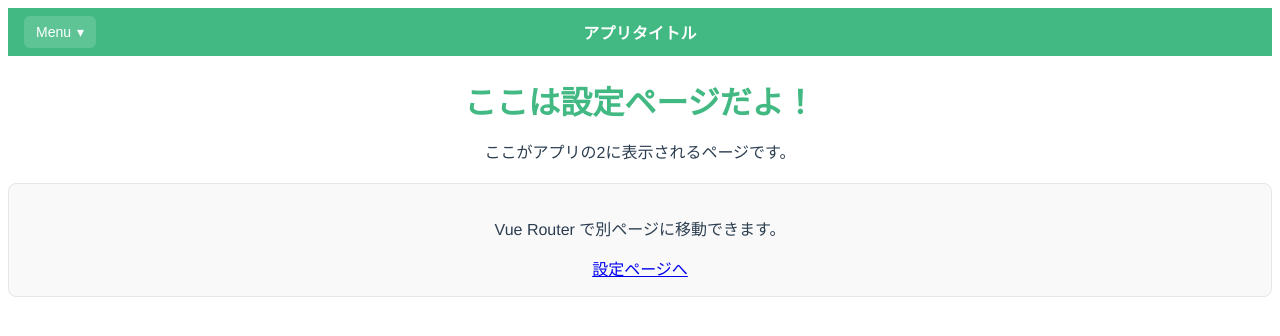
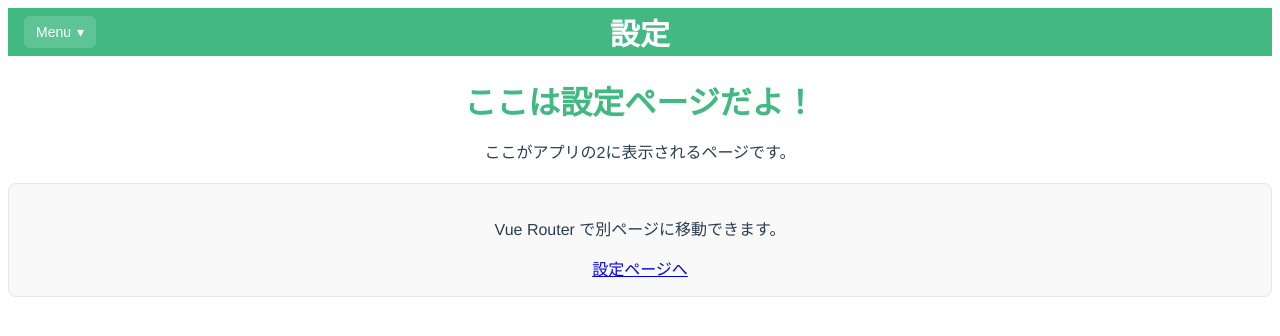
Before and after one commit to athenaYamaguchi/AthenaTestWebSite, a Vue app: page /settings-page in a window 1280 px wide. Shown: the top 336 px of the page. Built offline with nearby package versions, Linux system fonts and the light colour scheme.

Commit message:
kireinisitayo

```diff
--- a/src/App.vue
+++ b/src/App.vue
@@ -1,21 +1,14 @@
 <template>
   <div id="app">
-    <CommonHeader :menu-items="menuItems" />
     <router-view />
   </div>
 </template>
-
 <script>
-import CommonHeader from './components/CommonHeader.vue';
 
 export default {
-  components: { CommonHeader },
   data() {
     return {
-      menuItems: [
-        { icon: '🏠', key: 'TopPage',        label: 'トップページ',   route: '/' },
-        { icon: '🔧', key: 'settings-page',  label: '設定',          route: '/settings-page' }
-      ]
+
     };
   }
 };
--- a/src/components/CommonHeader.vue
+++ b/src/components/CommonHeader.vue
@@ -40,11 +40,13 @@
 
       <!-- □■□ タイトル -->
       <div class="brand center-area">
-        <span class="brand-text">アプリタイトル</span>
+        <span class="brand-text">{{ headerTitle }}</span>
       </div>
 
       <!-- □□■ 空き -->
-      <div class="right-area"></div>
+      <div class="right-area">
+
+      </div>
 
     </div>
   </header>
@@ -54,11 +56,15 @@
 export default {
   name: 'CommonHeader',
   props: {
+    headerTitle: {
+      type: String,
+      default: 'アプリタイトル'
+    },
     menuItems: {
       type: Array,
       default: () => [
-        { key: 'home-page', label: 'ホーム', route: '/' },
-        { key: 'settings-page', label: '設定', route: '/settings-page' }
+        { icon: '🏠', key: 'TopPage',        label: 'トップページ',   route: '/' },
+        { icon: '🔧', key: 'settings-page',  label: '設定',          route: '/settings-page' }
       ]
     }
   },
@@ -130,6 +136,7 @@ export default {
 }
 .brand-text {
   font-weight: 600;
+  font-size: 30px;
   letter-spacing: 0.2px;
 }
 
--- a/src/views/SettingsPage.vue
+++ b/src/views/SettingsPage.vue
@@ -1,4 +1,9 @@
 <template>
+  <!-- 共通ヘッダを表示 -->
+  <CommonHeader
+    :headerTitle=headerTitle
+  />
+
   <div class="home-page-page">
     <h1>ここは設定ページだよ！</h1>
     <p>ここがアプリの2に表示されるページです。</p>
@@ -11,8 +16,25 @@
 </template>
 
 <script>
+
+/**
+ * 画面のインポート
+ */
+
+// 共通ヘッダ
+import CommonHeader from '../components/CommonHeader.vue';
+
 export default {
-  name: "settings-page"
+  // 共通ヘッダ
+  components: { CommonHeader },
+  // ページ名
+  name: "settings-page",
+  // 変数
+  data() {
+    return {
+      headerTitle: "設定"
+    }
+  }
 };
 </script>
 
--- a/src/views/TopPage.vue
+++ b/src/views/TopPage.vue
@@ -1,10 +1,15 @@
 <template>
+  <!-- 共通ヘッダを表示 -->
+  <CommonHeader
+    :headerTitle=headerTitle
+  />
+
   <div class="home-page-page">
-    <h1>ホームページ</h1>
+    <h1>トップページ</h1>
     <p>ここがアプリの最初に表示されるページです。</p>
 
     <div class="welcome-box">
-      <p>読んだデータは viewData です</p>
+      <p>読んだデータは以下の通りです</p>
 
       <!-- 読み込んだデータを表示 -->
       <pre>{{ viewData }}</pre>
@@ -15,12 +20,23 @@
 </template>
 
 <script>
+
+/**
+ * 画面のインポート
+ */
+
+// 共通ヘッダ
+import CommonHeader from '../components/CommonHeader.vue';
+
 export default {
+  // 共通ヘッダ
+  components: { CommonHeader },
+  // ページ名
   name: "TopPage",
-
-  // ★ データを入れる変数
+  // 変数
   data() {
     return {
+      headerTitle: "トップページ",
       viewData: null,  // ← API の結果がここに入る
     };
   },
```
Also changed, not shown: 1 other file (tests, documents, lock files or other folders).
